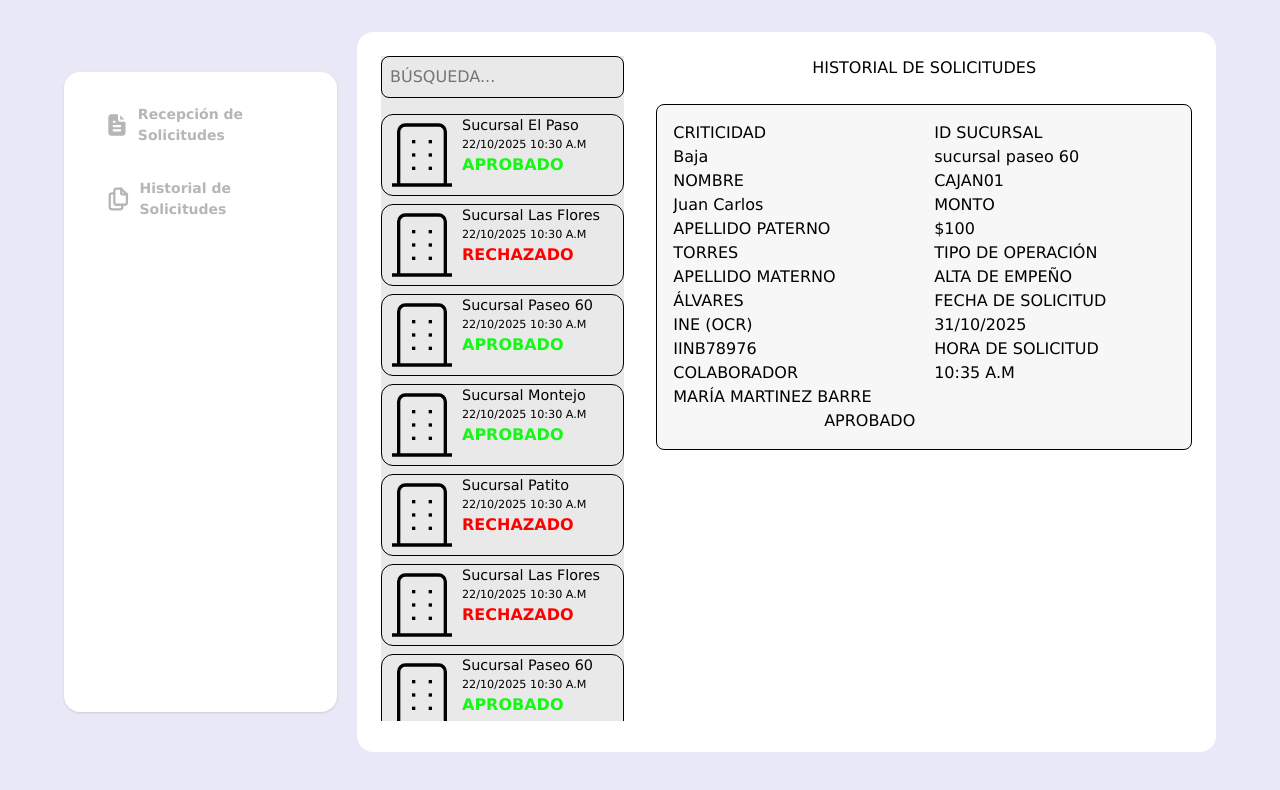
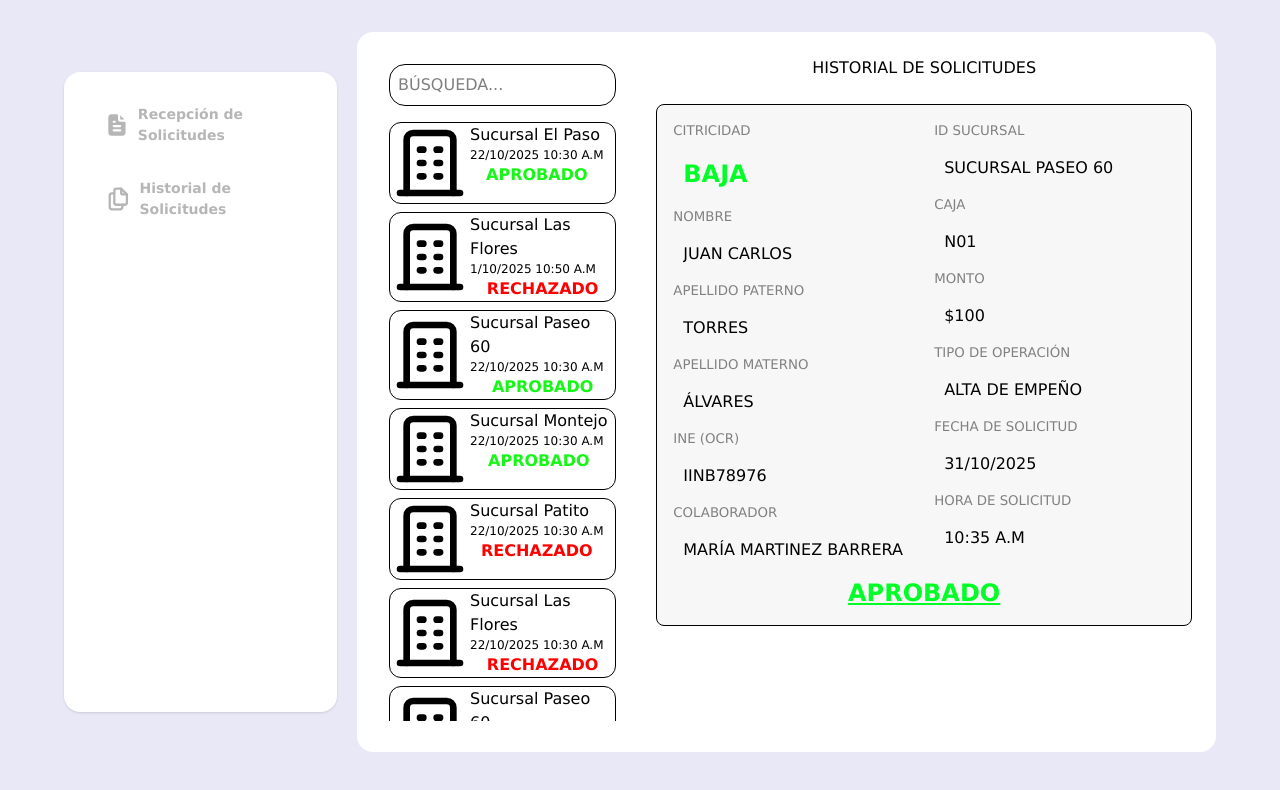
Before and after one commit to GrandMostach0/FRD_Desarrollo_Proyecto, a Vue app: page /panelAdmin/historialRegistros in a window 1280 px wide. Shown: the top 790 px of the page. Built offline with nearby package versions, Linux system fonts and the light colour scheme.

Commit message:
ajuste de la vista de formulario de andres

```diff
--- a/src/assets/icons/icon-build.vue
+++ b/src/assets/icons/icon-build.vue
@@ -1,13 +1,9 @@
 <script></script>
 <template>
-<svg
-  xmlns="http://www.w3.org/2000/svg"
-  width="128"
-  height="128"
-  viewBox="0 0 24 24"
-  fill="none"
-  stroke="currentColor"
->
+  <svg xmlns="http://www.w3.org/2000/svg" width="24" height="24" viewBox="0 0 24 24" fill="none" stroke="currentColor"
+    stroke-width="2" stroke-linecap="round" stroke-linejoin="round"
+    class="icon icon-tabler icons-tabler-outline icon-tabler-building">
+    <path stroke="none" d="M0 0h24v24H0z" fill="none" />
     <path d="M3 21l18 0" />
     <path d="M9 8l1 0" />
     <path d="M9 12l1 0" />
@@ -17,5 +13,4 @@
     <path d="M14 16l1 0" />
     <path d="M5 21v-16a2 2 0 0 1 2 -2h10a2 2 0 0 1 2 2v16" />
   </svg>
-
 </template>
--- a/src/components/HistorialRegistros.vue
+++ b/src/components/HistorialRegistros.vue
@@ -5,14 +5,15 @@
 
 <template>
     <main class="flex gap-8 p-1 h-[99%] overflow-hidden">
-        <div id="buscador" class="flex flex-col gap-4 w-[30%] overflow-y-auto bg-[#e9e9e9] [direction:rtl]">
+        <div id="buscador" class="flex flex-col gap-4 w-[30%] overflow-y-auto p-2 [direction:rtl]">
             <input
                 type="text"
                 v-model="searchQuery"
                 placeholder="BÚSQUEDA..."
-                class="p-2 border rounded-lg [direction:ltr]"
+                class="p-2 border rounded-2xl [direction:ltr]"
             />
-            <div id="card-histo ">
+
+            <div id="card-histo">
                 <ListaRegistrosHisto class="[direction:ltr]"/>
             </div>
 
--- a/src/components/ListaRegistrosHisto.vue
+++ b/src/components/ListaRegistrosHisto.vue
@@ -7,7 +7,7 @@
         <a href="/panelAdmin/historialRegistros">
             <SolicitudCardHistorial  fecha="22/10/2025" hora="10:30 A.M" nombre-sucursal="Sucursal El Paso" status="APROBADO"/>
         </a>
-        <SolicitudCardHistorial fecha="22/10/2025" hora="10:30 A.M" nombre-sucursal="Sucursal Las Flores "  status="RECHAZADO"/>
+        <SolicitudCardHistorial fecha="1/10/2025" hora="10:50 A.M" nombre-sucursal="Sucursal Las Flores "  status="RECHAZADO"/>
         <SolicitudCardHistorial fecha="22/10/2025" hora="10:30 A.M" nombre-sucursal="Sucursal Paseo 60"  status="APROBADO"/>
         <SolicitudCardHistorial fecha="22/10/2025" hora="10:30 A.M" nombre-sucursal="Sucursal Montejo"  status="APROBADO"/>
         <SolicitudCardHistorial fecha="22/10/2025" hora="10:30 A.M" nombre-sucursal="Sucursal Patito" status="RECHAZADO"/>
--- a/src/components/Solicitud-Historial-View.vue
+++ b/src/components/Solicitud-Historial-View.vue
@@ -6,71 +6,114 @@
     <div class="flex gap-5">
         <div class="flex-1">
             <div class="containerInputs">
-                    <label for="citricidad">CRITICIDAD</label>
+                <label for="citricidad">Citricidad</label>
                 <input type="text" name="citricidad" id="citricidad" readonly value="Baja">
             </div>
 
             <div class="containerInputs">
-                    <label for="nombre">NOMBRE</label>
+                <label for="nombre">Nombre</label>
                 <input type="text" name="nombre" id="nombre" readonly value="Juan Carlos">
             </div>
 
             <div class="containerInputs">
-                    <label for="apellidoPaterno">APELLIDO PATERNO</label>
+                <label for="apellidoPaterno">apellido paterno</label>
                 <input type="text" name="apellidoPaterno" id="apellidoPaternoInput" readonly value="TORRES">
             </div>
 
             <div class="containerInputs">
-                    <label for="apellidoMaterno">APELLIDO MATERNO</label>
+                <label for="apellidoMaterno">apellido materno</label>
                 <input type="text" name="apellidoMaterno" id="apellidoMaternoInput" readonly value="ÁLVARES">
             </div>
 
             <div class="containerInputs">
-                    <label for="ine">INE (OCR)</label>
+                <label for="ine">ine (ocr)</label>
                 <input type="text" name="ine" id="ineInput" maxlength="13" readonly value="IINB78976">
             </div>
 
             <div class="containerInputs">
-                    <label for="colaborador">COLABORADOR</label>
+                <label for="colaborador">Colaborador</label>
                 <input type="text" name="colaborador" id="colaboradorInput" readonly value="MARÍA MARTINEZ BARRERA">
             </div>
         </div>
 
         <div class="flex-1">
             <div class="containerInputs">
-                    <label for="sucursal">ID SUCURSAL</label>
+                <label for="sucursal">ID Sucursal</label>
                 <input type="text" name="sucursal" id="sucursal" readonly value="sucursal paseo 60">
             </div>
 
             <div class="containerInputs">
-                    <label for="caja">CAJA</label>
+                <label for="caja">caja</label>
                 <input type="text" name="caja" id="cajaInput" readonly value="N01">
             </div>
 
             <div class="sin-flechitas containerInputs">
-                    <label for="monto">MONTO</label>
+                <label for="monto">monto</label>
                 <input type="text" name="monto" id="montoInput" readonly value="$100">
             </div>
 
             <div class="containerInputs">
-                    <label for="tipoOperacion">TIPO DE OPERACIÓN</label>
+                <label for="tipoOperacion">tipo de operación</label>
                 <input type="text" name="tipoOperacion" id="tipoOperacion" readonly value="ALTA DE EMPEÑO">
             </div>
 
             <div class="containerInputs">
-                    <label for="fechaSolicitud">FECHA DE SOLICITUD</label>
+                <label for="fechaSolicitud">Fecha De Solicitud</label>
                 <input type="text" name="fechaSolicitud" id="fechaSolicitud" value="31/10/2025">
             </div>
 
             <div class="containerInputs">
-                    <label for="horarioSolicitud">HORA DE SOLICITUD</label>
+                <label for="horarioSolicitud">Hora de Solicitud</label>
                 <input type="text" name="horarioSolicitud" id="horarioSolicitud" value="10:35 A.M">
             </div>
         </div>
     </div>
-    <div class="flex items-center justify-center">
-            <div class="containerInputs">
-                    <input type="text" name="nombre" id="nombre" readonly value="APROBADO">
-            </div>
-    </div>
+    <h1 class="uppercase text-center text-[#00FF26] font-bold underline text-2xl">aprobado</h1>
 </template>
+
+
+<style scoped>
+    .containerInputs{
+        margin-bottom: 5px;
+    }
+
+    label, input{
+        display: block;
+    }
+
+    label{
+        text-transform: uppercase;
+        font-size: smaller;
+        margin-bottom: 5px;
+        color: gray;
+    }
+
+    input, select{
+        width: 100%;
+        padding: 10px;
+        border: 1px solid rgba(128, 128, 128, .5);
+        border-radius: 10px;
+        text-transform: uppercase;
+        border: none;
+        outline: none;
+        cursor: default;
+    }
+
+    button{
+        padding: 8px 64px;
+        background-color: #7A5CFA;
+        border-radius: 10px;
+        color: white;
+        cursor: pointer;
+    }
+
+    #citricidad {
+        font-size: 24px;
+        font-weight: bold;
+        color: #00FF26;
+    }
+
+    #modalAceptacion {
+        background-color: rgba(128, 128, 128, .6);
+    }
+</style>
--- a/src/components/SolicitudCardHistorial.vue
+++ b/src/components/SolicitudCardHistorial.vue
@@ -28,15 +28,13 @@ const props = defineProps ({
             <icon-build class="w-20 h-20"/>
         </div>
 
-        <div id="Card-datos" class="" >
+        <div id="Card-datos">
 
-            <h1 class="text-[90%]">{{ nombreSucursal }}</h1>
-            <div>
-                <p class="text-[70%]">{{ fecha }} {{ hora }}</p>
-            </div>
+            <h1 class="">{{ nombreSucursal }}</h1>
+            <p class="text-xs">{{ fecha }} {{ hora }}</p>
             <h1
                 :class="status === 'RECHAZADO' ? 'alta'  : 'baja'"
-                class="uppercase font-bold"
+                class="uppercase font-bold text-center"
             >{{ status }}</h1>
         </div>
     </div>
```
Lines whose indentation alone changed are shown as unchanged.
